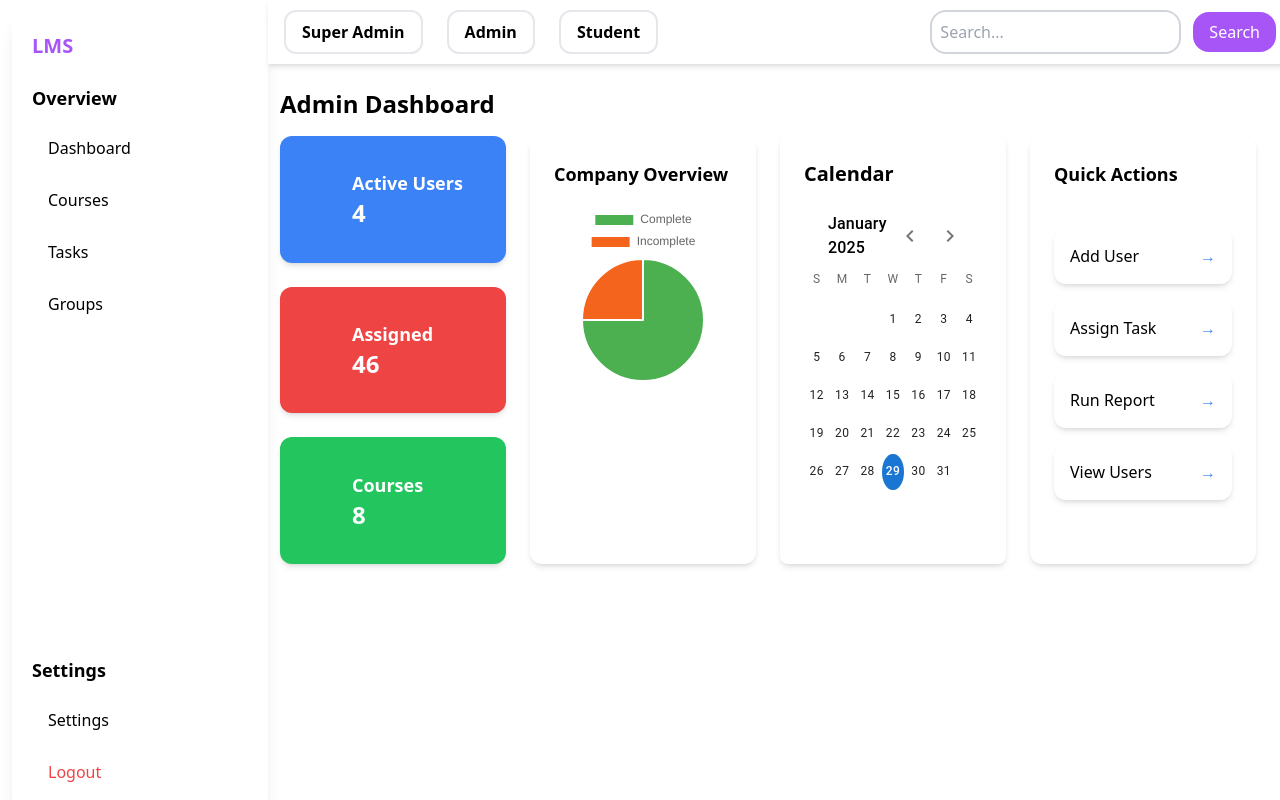
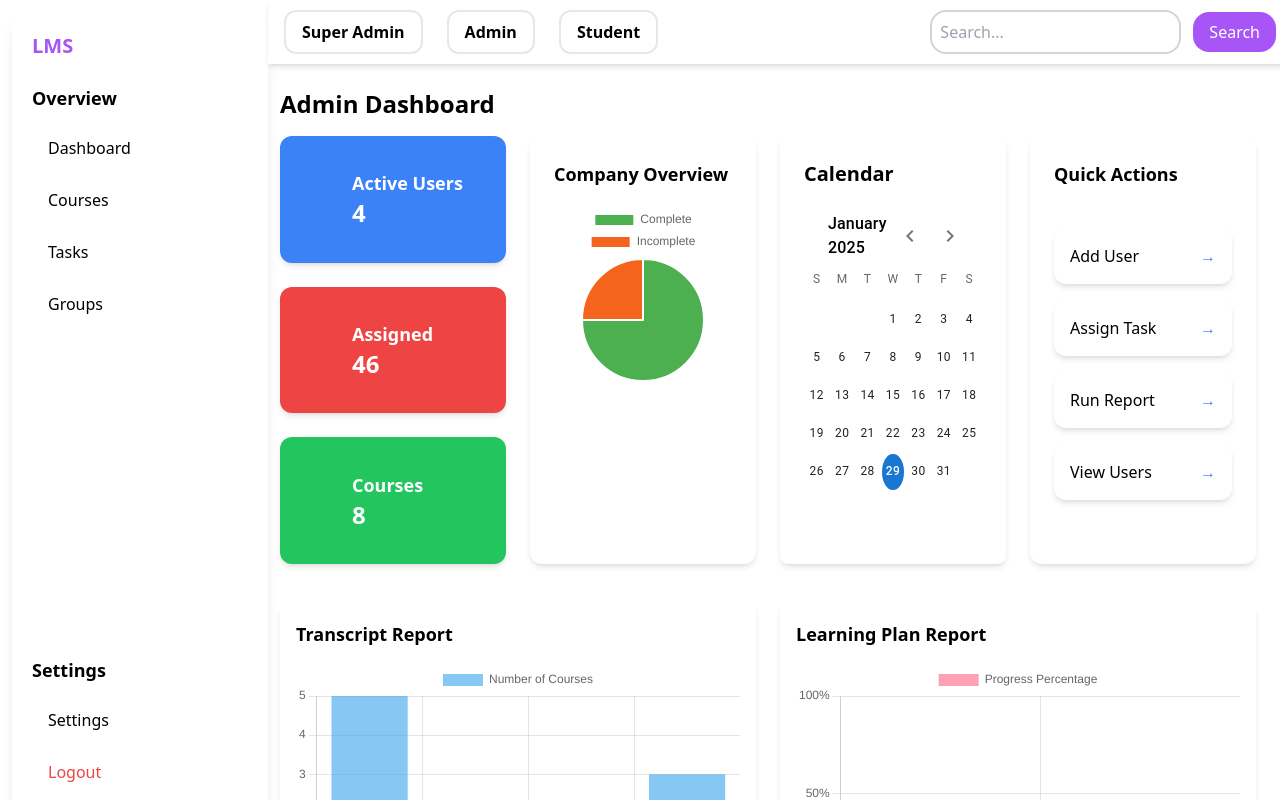
Before and after one commit to vivekelitelms/LMS-dashboard, a React (Vite) app: page /admin in a window 1280 px wide. Built offline with nearby package versions, Linux system fonts and the light colour scheme.

Commit message:
added graphs

```diff
--- a/package.json
+++ b/package.json
@@ -16,6 +16,7 @@
     "@mui/material": "^6.4.1",
     "@mui/x-date-pickers": "^7.24.1",
     "@mui/x-date-pickers-pro": "^7.24.1",
+    "@syncfusion/ej2-react-charts": "^28.1.41",
     "chart.js": "^4.4.7",
     "dayjs": "^1.11.13",
     "framer-motion": "^12.0.3",
--- /dev/null
+++ b/src/components/GraphCard.jsx
@@ -0,0 +1,20 @@
+import React from "react";
+import { Bar } from "react-chartjs-2";
+
+const GraphCard = ({ title, data, options }) => {
+  return (
+    <div className="bg-white p-4 rounded-lg shadow-md">
+      {/* Card Header */}
+      <div className="flex justify-between items-center">
+        <h3 className="text-lg font-bold">{title}</h3>
+      </div>
+
+      {/* Chart Container */}
+      <div className="mt-4 overflow-x-auto h-64">
+        <Bar data={data} options={options} />
+      </div>
+    </div>
+  );
+};
+
+export default GraphCard;
--- a/src/pages/AdminDashboard.jsx
+++ b/src/pages/AdminDashboard.jsx
@@ -4,13 +4,14 @@ import StatCard from "../components/StatCard";
 import QuickAction from "../components/QuickAction";
 import { FaUsers, FaTasks, FaBook } from "react-icons/fa";
 import { Pie } from "react-chartjs-2";
-import { Chart as ChartJS, ArcElement, Tooltip, Legend } from "chart.js";
+import { Chart as ChartJS, ArcElement, Tooltip, Legend, CategoryScale, LinearScale, BarElement } from "chart.js";
 import dayjs from "dayjs";
 import { LocalizationProvider } from "@mui/x-date-pickers/LocalizationProvider";
 import { AdapterDayjs } from "@mui/x-date-pickers/AdapterDayjs";
 import { DateCalendar } from "@mui/x-date-pickers/DateCalendar";
+import GraphCard from "../components/GraphCard";
 
-ChartJS.register(ArcElement, Tooltip, Legend);
+ChartJS.register(ArcElement, Tooltip, Legend, CategoryScale, LinearScale, BarElement);
 
 export default function AdminDashboard() {
   const [date, setDate] = useState(dayjs());
@@ -25,6 +26,49 @@ export default function AdminDashboard() {
         hoverBackgroundColor: ["#45A049", "#D9531A"],
       },
     ],
+  };
+
+   // Data for User Course Distribution
+   const userCourseData = {
+    labels: ["User 1", "User 2", "User 3", "User 4"],
+    datasets: [
+      {
+        label: "Number of Courses",
+        data: [5, 1, 2, 3],
+        backgroundColor: "rgba(54, 162, 235, 0.6)",
+      },
+    ],
+  };
+
+  // Data for Learning Plan Progress
+  const learningPlanData = {
+    labels: ["MY", "Video Editing"],
+    datasets: [
+      {
+        label: "Progress Percentage",
+        data: [0, 5],
+        backgroundColor: "rgba(255, 99, 132, 0.6)",
+      },
+    ],
+  };
+
+  // Shared Chart Options
+  const options = {
+    responsive: true,
+    maintainAspectRatio: false,
+    scales: {
+      x: { beginAtZero: true },
+      y: { beginAtZero: true, max: 100, ticks: { stepSize: 50, callback: (value) => `${value}%` } },
+    },
+  };
+
+  const transcriptOptions = {
+    responsive: true,
+    maintainAspectRatio: false,
+    scales: {
+      x: { beginAtZero: true },
+      y: { beginAtZero: true, ticks: { stepSize: 1, precision: 0 } },
+    },
   };
 
   return (
@@ -101,6 +145,12 @@ export default function AdminDashboard() {
             </div>
           </div>
         </div>
+        <div className="lg:col-span-12 pt-4">
+          <div className="grid gap-6 lg:grid-cols-2">
+            <GraphCard title="Transcript Report" data={userCourseData} options={transcriptOptions} />
+            <GraphCard title="Learning Plan Report" data={learningPlanData} options={options} />
+          </div>
+        </div>
       </div>
     </BaseLayout>
   );
```
Also changed, not shown: 1 other file (tests, documents, lock files or other folders).
